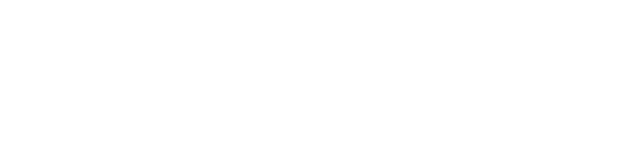
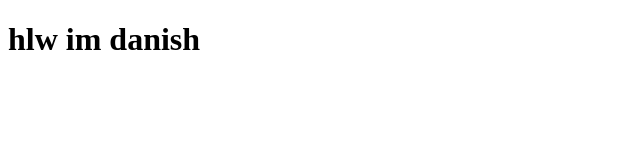
Before and after one commit to Fayyaz-ur-Rehman1/expriment, a plain HTML site: page index.html in a window 1280 px wide. Shown: the whole page, without its empty margins (0-640 px from the left). Drawn offline with Linux system fonts and the light colour scheme.

Commit message:
htm file

```diff
--- a/index.html
+++ b/index.html
@@ -7,6 +7,6 @@
     <title>Document</title>
 </head>
 <body>
-
+    <h1>hlw im danish</h1>
 </body>
 </html>
```
